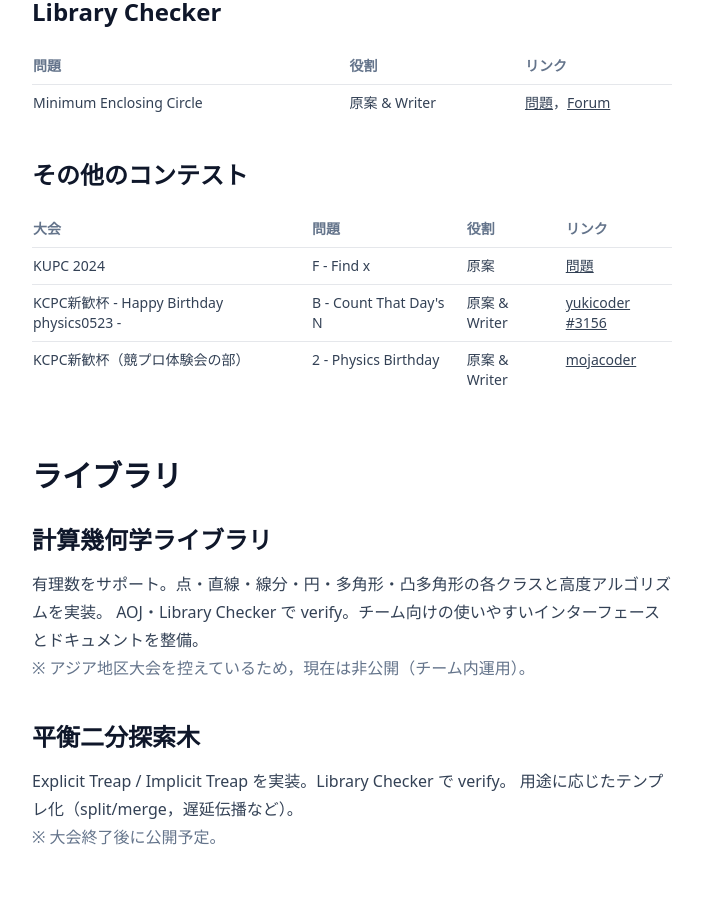
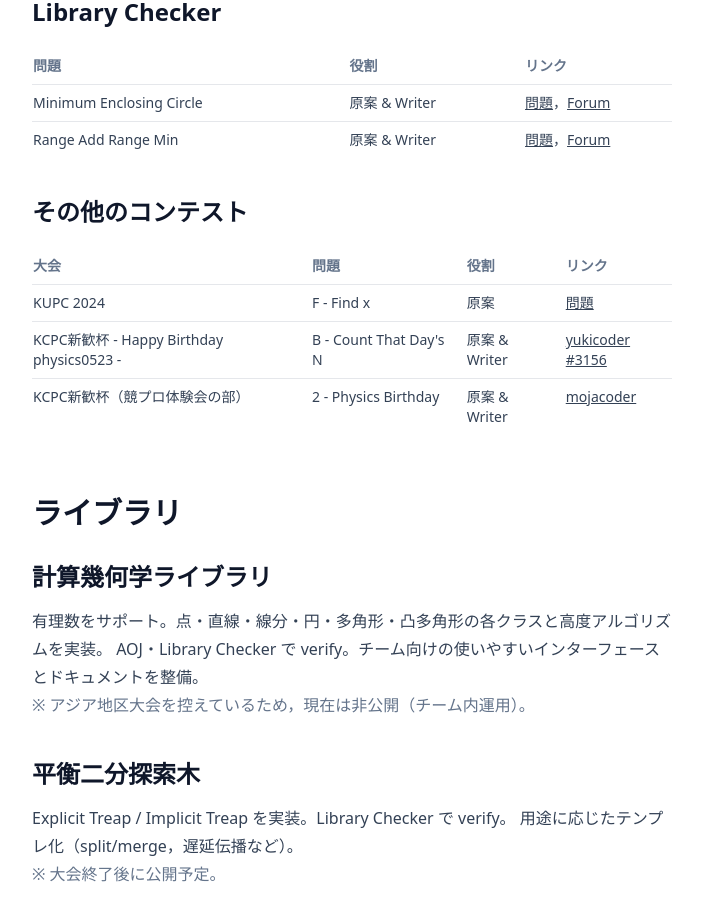
Before and after one commit to tatesoto/tatesoto.github.io, a React (Vite) app: page /activities/competitive in a window 1280 px wide. Shown: the part 1060-1971 px from the top of the page, without its empty margins (128-831 px from the left). Built offline with nearby package versions, Linux system fonts and the light colour scheme.

Commit message:
Add Library Checker Experience

```diff
--- a/src/pages/activities/Competitive.tsx
+++ b/src/pages/activities/Competitive.tsx
@@ -126,6 +126,19 @@
                     </a>
                   </td>
                 </tr>
+                <tr className="align-top">
+                  <td className="py-2 pr-4">Range Add Range Min</td>
+                  <td className="py-2 pr-4">原案 &amp; Writer</td>
+                  <td className="py-2">
+                    <a className="underline" href="https://judge.yosupo.jp/problem/range_add_range_min" target="_blank" rel="noreferrer">
+                      問題
+                    </a>
+                    ，
+                    <a className="underline" href="https://github.com/yosupo06/library-checker-problems/issues/1341" target="_blank" rel="noreferrer">
+                      Forum
+                    </a>
+                  </td>
+                </tr>
               </tbody>
             </table>
         </div>
```
